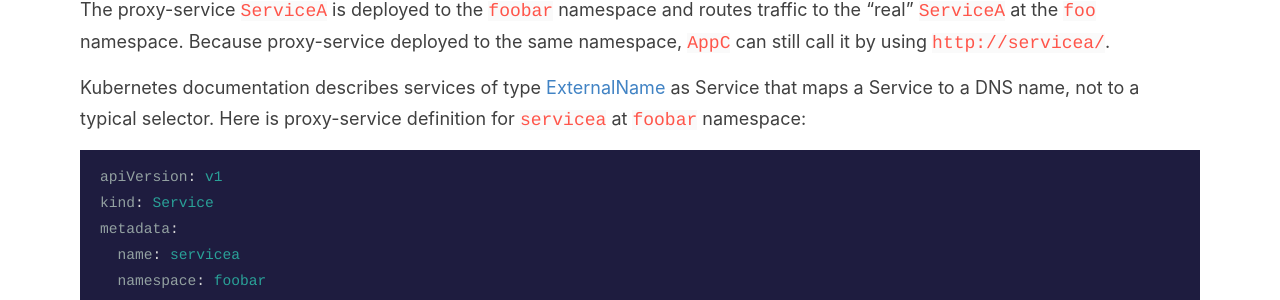
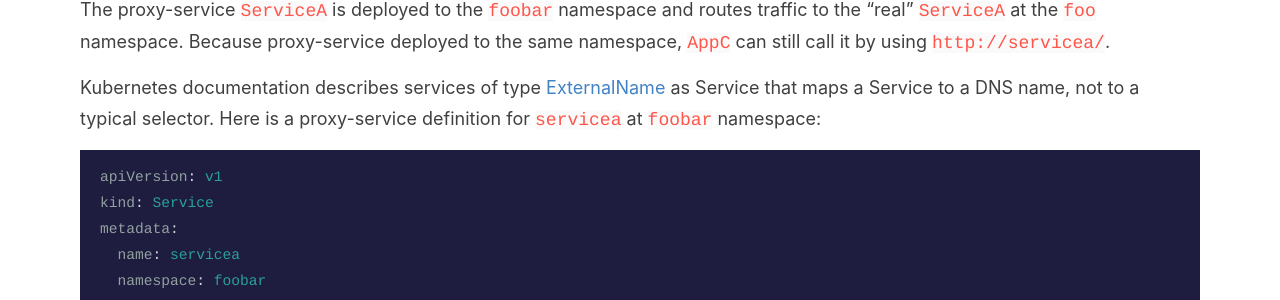
Before and after one commit to evgenyb/evgenyb.github.io, a Jekyll site: the page built from _posts/2021-01-28-kubernetes-service-proxy.md, in a window 1280 px wide and 1400 px high, scrolled down 2961 px. Shown: the part 183-483 px from the top of the window. Built offline with Jekyll 4.4.1, drawn with Linux system fonts in a browser that asks for light colours; nearby versions of some CDN libraries; some of the changed text lies outside the part shown.

Commit message:
Working with content

````diff
--- a/_posts/2021-01-28-kubernetes-service-proxy.md
+++ b/_posts/2021-01-28-kubernetes-service-proxy.md
@@ -44,7 +44,7 @@
 The proxy-service `ServiceA` is deployed to the `foobar` namespace and routes traffic to the "real" `ServiceA` at the `foo` namespace. Because proxy-service deployed to the same namespace, `AppC` can still call it by using `http://servicea/`.
 
 Kubernetes documentation describes services of type [ExternalName](https://kubernetes.io/docs/concepts/services-networking/service/#externalname) as Service that maps a Service to a DNS name, not to a typical selector.
-Here is proxy-service definition for `servicea` at `foobar` namespace:
+Here is a proxy-service definition for `servicea` at `foobar` namespace:
 
 ```yaml
 apiVersion: v1
````
Also changed, not shown: other parts of _posts/2021-01-28-kubernetes-service-proxy.md (+3 -3 lines).
